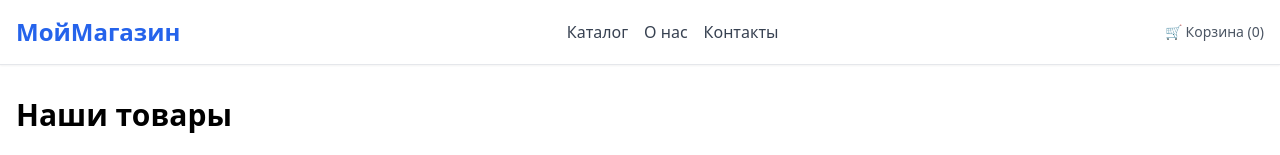
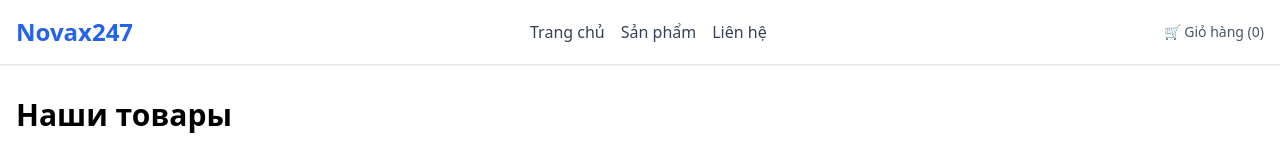
Before and after one commit to datzk25/novax247, a Next.js app: page / in a window 1280 px wide. Shown: the top 155 px of the page. Built offline with nearby package versions, Linux system fonts and the light colour scheme; grey boxes are pictures that could not be loaded.

Commit message:
Update Header.tsx

```diff
--- a/components/Header.tsx
+++ b/components/Header.tsx
@@ -1,16 +1,15 @@
-// File: components/Header.tsx
 export function Header() {
   return (
     <header className="bg-white shadow-sm border-b">
       <div className="container mx-auto px-4 py-4 flex justify-between items-center">
-        <div className="text-2xl font-bold text-blue-600">МойМагазин</div>
+        <div className="text-2xl font-bold text-blue-600">Novax247</div>
         <nav className="space-x-4">
-          <a href="#" className="text-gray-700 hover:text-blue-600">Каталог</a>
-          <a href="#" className="text-gray-700 hover:text-blue-600">О нас</a>
-          <a href="#" className="text-gray-700 hover:text-blue-600">Контакты</a>
+          <a href="#" className="text-gray-700 hover:text-blue-600">Trang chủ</a>
+          <a href="#" className="text-gray-700 hover:text-blue-600">Sản phẩm</a>
+          <a href="#" className="text-gray-700 hover:text-blue-600">Liên hệ</a>
         </nav>
         <div className="flex items-center space-x-2">
-          <span className="text-sm text-gray-600">🛒 Корзина (0)</span>
+          <span className="text-sm text-gray-600">🛒 Giỏ hàng (0)</span>
         </div>
       </div>
     </header>
```
